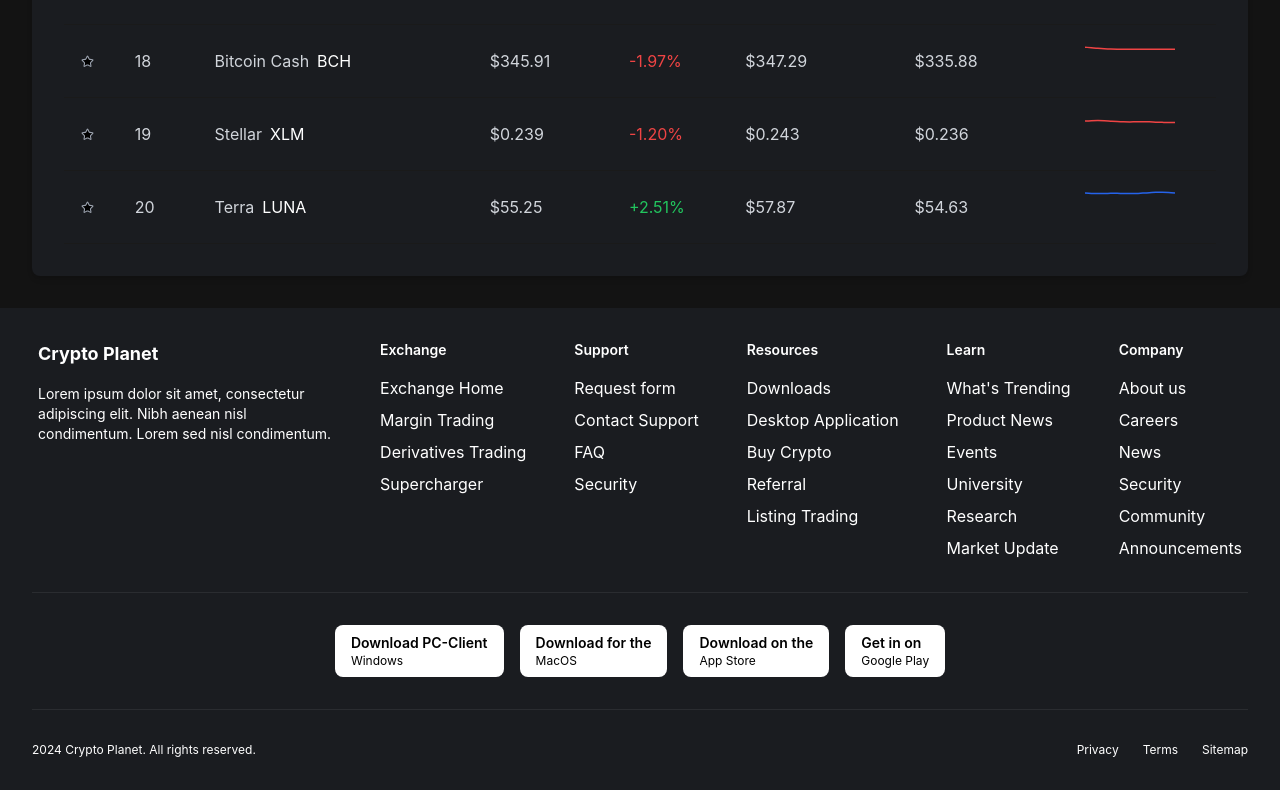
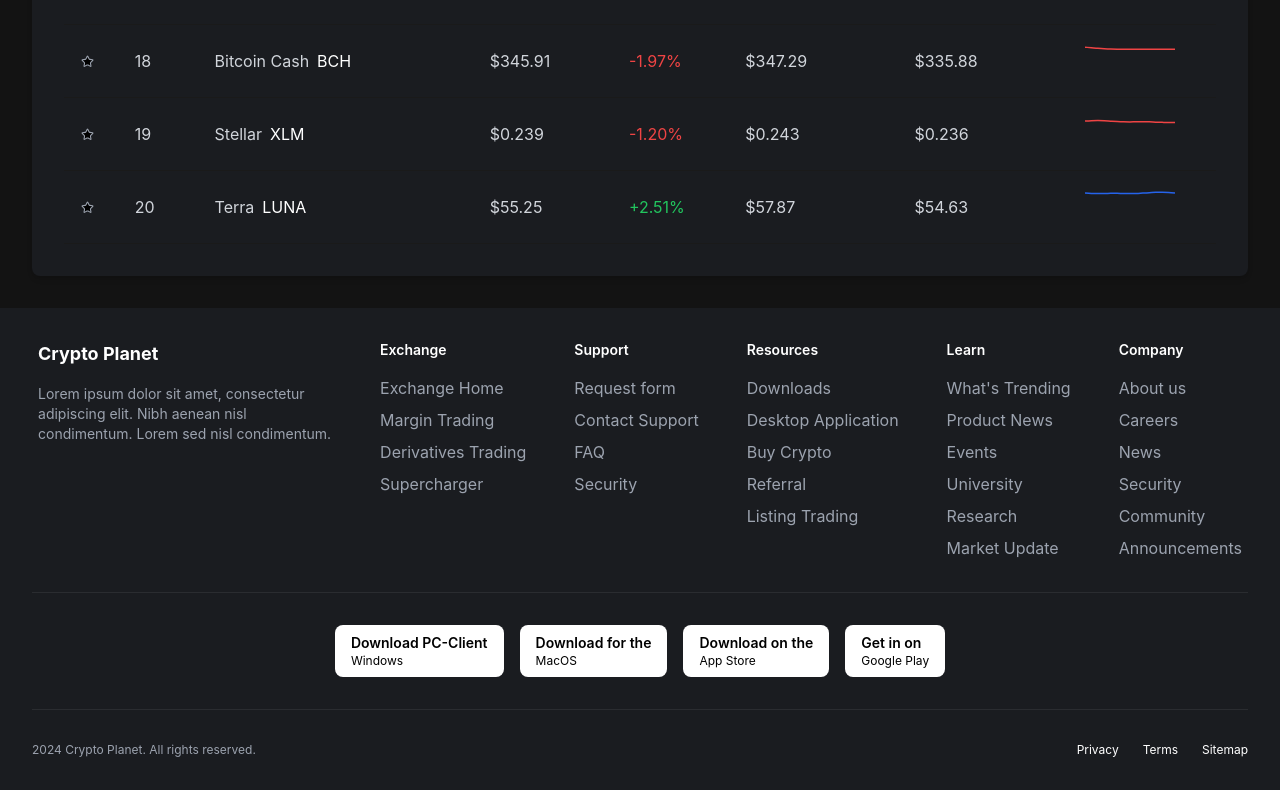
Before and after one commit to fabiodelllima/crypto-planet-frontend, a React (Vite) app in the folder crypto-planet/: page / in a window 1280 px wide. Shown: the part 1982-2772 px from the top of the page. Built offline with nearby package versions, Linux system fonts and the light colour scheme.

Commit message:
refactor: Refinamento na estilização do componente Footer

```diff
--- a/crypto-planet/src/components/layout/Footer.tsx
+++ b/crypto-planet/src/components/layout/Footer.tsx
@@ -11,7 +11,7 @@ const Footer = () => {
         <section className="flex flex-col lg:flex-row sm:justify-between lg:justify-evenly gap-8 border-b border-borderGray pb-8">
           <section className="flex flex-col gap-4 lg:w-1/4">
             <h2 className="text-lg font-bold">Crypto Planet</h2>
-            <p className="text-sm text-textSecondary">
+            <p className="text-sm text-greyPrimary">
               Lorem ipsum dolor sit amet, consectetur adipiscing elit. Nibh
               aenean nisl condimentum. Lorem sed nisl condimentum.
             </p>
@@ -20,7 +20,7 @@ const Footer = () => {
             {footerSections.map((section) => (
               <section key={section.title} className="flex flex-col gap-4">
                 <h3 className="text-sm font-semibold">{section.title}</h3>
-                <ul className="space-y-2 text-textSecondary">
+                <ul className="space-y-2 text-greyPrimary">
                   {section.links.map((link, index) => (
                     <li
                       key={index}
@@ -48,7 +48,7 @@ const Footer = () => {
           ))}
         </section>
         <section className="flex flex-col lg:flex-row justify-between items-center gap-4 pt-8">
-          <span className="text-xs text-textSecondary">
+          <span className="text-xs text-greyPrimary">
             2024 Crypto Planet. All rights reserved.
           </span>
           <div className="flex gap-6 text-xs">
```
